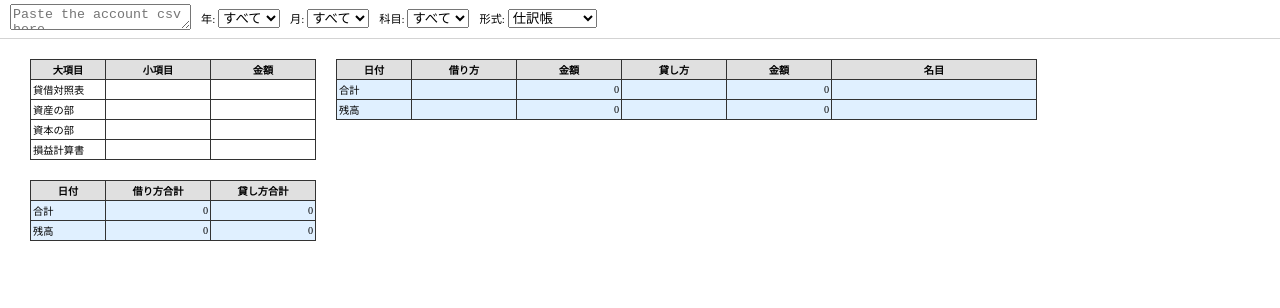
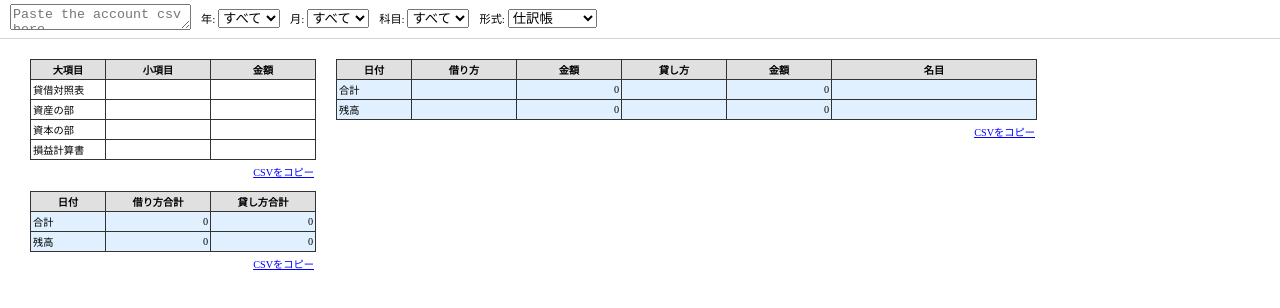
Before and after one commit to yamagame/vue-account-book, a Vue app: page / in a window 1280 px wide. Shown: the top 308 px of the page. Built offline with nearby package versions, Linux system fonts and the light colour scheme.

Commit message:
CSVデータのコピーボタン追加

```diff
--- a/src/assets/base.css
+++ b/src/assets/base.css
@@ -157,3 +157,22 @@ div.mark-top-header button:active {
   border-collapse: collapse;
   border:1px solid #333;
 }
+
+.copycontainer {
+  margin-top: 2px;
+  padding: 2px;
+  display: inline-block;
+  text-decoration: underline;
+  color: blue;
+  -webkit-touch-callout: none; /* iOS Safari */
+    -webkit-user-select: none; /* Safari */
+     -khtml-user-select: none; /* Konqueror HTML */
+       -moz-user-select: none; /* Old versions of Firefox */
+        -ms-user-select: none; /* Internet Explorer/Edge */
+            user-select: none; /* Non-prefixed version, currently
+                                  supported by Chrome, Edge, Opera and Firefox */
+}
+
+:active.copycontainer {
+  color: hotpink;
+}
--- /dev/null
+++ b/src/components/CopyButton.vue
@@ -0,0 +1,21 @@
+<script setup lang="ts">
+const props = defineProps<{
+  text: string
+}>()
+const changeMessage = function () {
+  if (navigator.clipboard) {
+    navigator.clipboard.writeText(props.text).then(() => {
+      alert("コピーしました")
+    })
+  }
+  return false;
+};
+</script>
+
+<template>
+  <div style="text-align:right;">
+    <div class="copycontainer" @click="changeMessage">
+      CSVをコピー
+    </div>
+  </div>
+</template>
--- a/src/components/DealTable.vue
+++ b/src/components/DealTable.vue
@@ -1,6 +1,9 @@
 <script setup lang="ts">
+import { stringify } from '../utils/csv'
+import { computed } from "vue";
 import { DealRecord } from "../entity/deal"
-defineProps<{
+import CopyButton from "./CopyButton.vue"
+const props = defineProps<{
   fields: DealRecord[]
   sumBGColor: string
 }>()
@@ -8,11 +11,19 @@ const getBackgroundColor = (d: { last: boolean }, sumBGColor: string) => {
   if (d.last) return sumBGColor
   return
 }
+const csvText = computed(() => {
+  const csv: string[][] = []
+  csv.push(["日付", "借り方", "金額", "貸し方", "金額", "名目"])
+  props.fields.forEach(deal => {
+    csv.push([deal.date, deal.kari, deal.karivalue + "", deal.kashi, deal.kashivalue + "", deal.name])
+  })
+  return stringify(csv)
+})
 </script>
 
 <template>
   <div style="display:inline">
-    <table style="display:inline-table;margin:10px;">
+    <table style="display:inline-table;">
       <thead>
         <tr :style="{ 'background-color': '#E0E0E0' }">
           <th style=" width:70px">日付</th>
@@ -34,5 +45,6 @@ const getBackgroundColor = (d: { last: boolean }, sumBGColor: string) => {
         </tr>
       </tbody>
     </table>
+    <CopyButton :text="csvText" />
   </div>
 </template>
--- a/src/components/ReportTable.vue
+++ b/src/components/ReportTable.vue
@@ -1,13 +1,24 @@
 <script setup lang="ts">
+import { stringify } from '../utils/csv'
+import { computed } from "vue";
 import { ReportRecord } from "../entity/deal"
-defineProps<{
+import CopyButton from "./CopyButton.vue"
+const props = defineProps<{
   report: ReportRecord[]
   sumBGColor: string
 }>()
+const csvText = computed(() => {
+  const csv: string[][] = []
+  csv.push(["大項目", "小項目", "金額"])
+  props.report.forEach(deal => {
+    csv.push([deal.name, deal.subject, deal.value + ""])
+  })
+  return stringify(csv)
+})
 </script>
 
 <template>
-  <table style="display:inline-table;margin:10px;">
+  <table style="display:inline-table;">
     <thead>
       <tr :style="{ 'background-color': '#E0E0E0' }">
         <th style=" width:70px">大項目</th>
@@ -23,4 +34,5 @@ defineProps<{
       </tr>
     </tbody>
   </table>
+  <CopyButton :text="csvText" />
 </template>
--- a/src/components/SumTable.vue
+++ b/src/components/SumTable.vue
@@ -1,6 +1,9 @@
 <script setup lang="ts">
+import { stringify } from '../utils/csv'
+import { computed } from "vue";
 import { MonthlyRecord } from "../entity/deal"
-defineProps<{
+import CopyButton from "./CopyButton.vue"
+const props = defineProps<{
   monthly: MonthlyRecord[]
   sumBGColor: string
 }>()
@@ -8,10 +11,18 @@ const getBackgroundColor = (d: { last: boolean }, sumBGColor: string) => {
   if (d.last) return sumBGColor
   return
 }
+const csvText = computed(() => {
+  const csv: string[][] = []
+  csv.push(["日付", "借り方合計", "貸し方合計"])
+  props.monthly.forEach(deal => {
+    csv.push([deal.date, deal.kari + "", deal.kashi + ""])
+  })
+  return stringify(csv)
+})
 </script>
 
 <template>
-  <table style="display:inline-table;margin:10px;">
+  <table style="display:inline-table;">
     <thead>
       <tr :style="{ 'background-color': '#E0E0E0' }">
         <th style=" width:70px">日付</th>
@@ -27,4 +38,5 @@ const getBackgroundColor = (d: { last: boolean }, sumBGColor: string) => {
       </tr>
     </tbody>
   </table>
+  <CopyButton :text="csvText" />
 </template>
--- a/src/utils/csv.ts
+++ b/src/utils/csv.ts
@@ -67,3 +67,23 @@ export function parse(src: string) {
   }
   return row
 }
+
+export function stringify(parsed: string[][]) {
+  let ret = ''
+  parsed.forEach((row, i) => {
+    if (i > 0) {
+      ret += '\n'
+    }
+    row.forEach((col, i) => {
+      if (i > 0) {
+        ret += delim
+      }
+      if (col.indexOf(',') >= 0 || col.indexOf('"') >= 0 || col.indexOf('\n') >= 0) {
+        ret += `"${col.replace(/"/g, '""')}"`
+      } else {
+        ret += col
+      }
+    })
+  })
+  return ret
+}
--- a/src/views/HomeView.vue
+++ b/src/views/HomeView.vue
@@ -39,14 +39,14 @@ const report = computed(() => {
   <div class="mark-body-container">
     <div class="tbl-bdr">
       <div style="display:inline-block">
-        <div>
+        <div style="margin:10px;">
           <ReportTable :report="report" sumBGColor="#E0F0FF" />
         </div>
-        <div>
+        <div style="margin:10px;">
           <SumTable :monthly="monthly" sumBGColor="#E0F0FF" />
         </div>
       </div>
-      <div style="display:inline-block;vertical-align: top;">
+      <div style="display:inline-block;vertical-align: top;margin:10px;">
         <DealTable :fields="fields" sumBGColor="#E0F0FF" />
       </div>
     </div>
```
